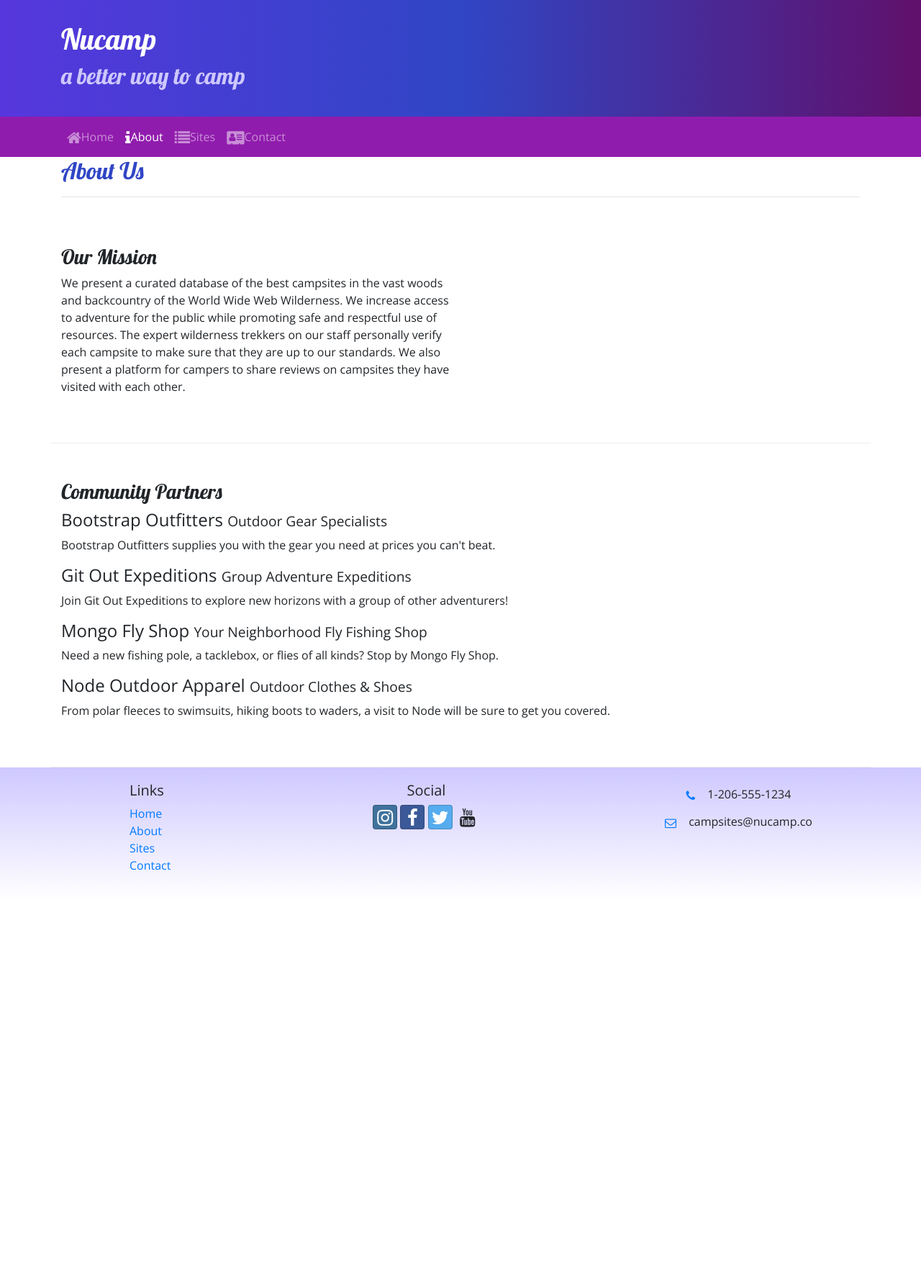
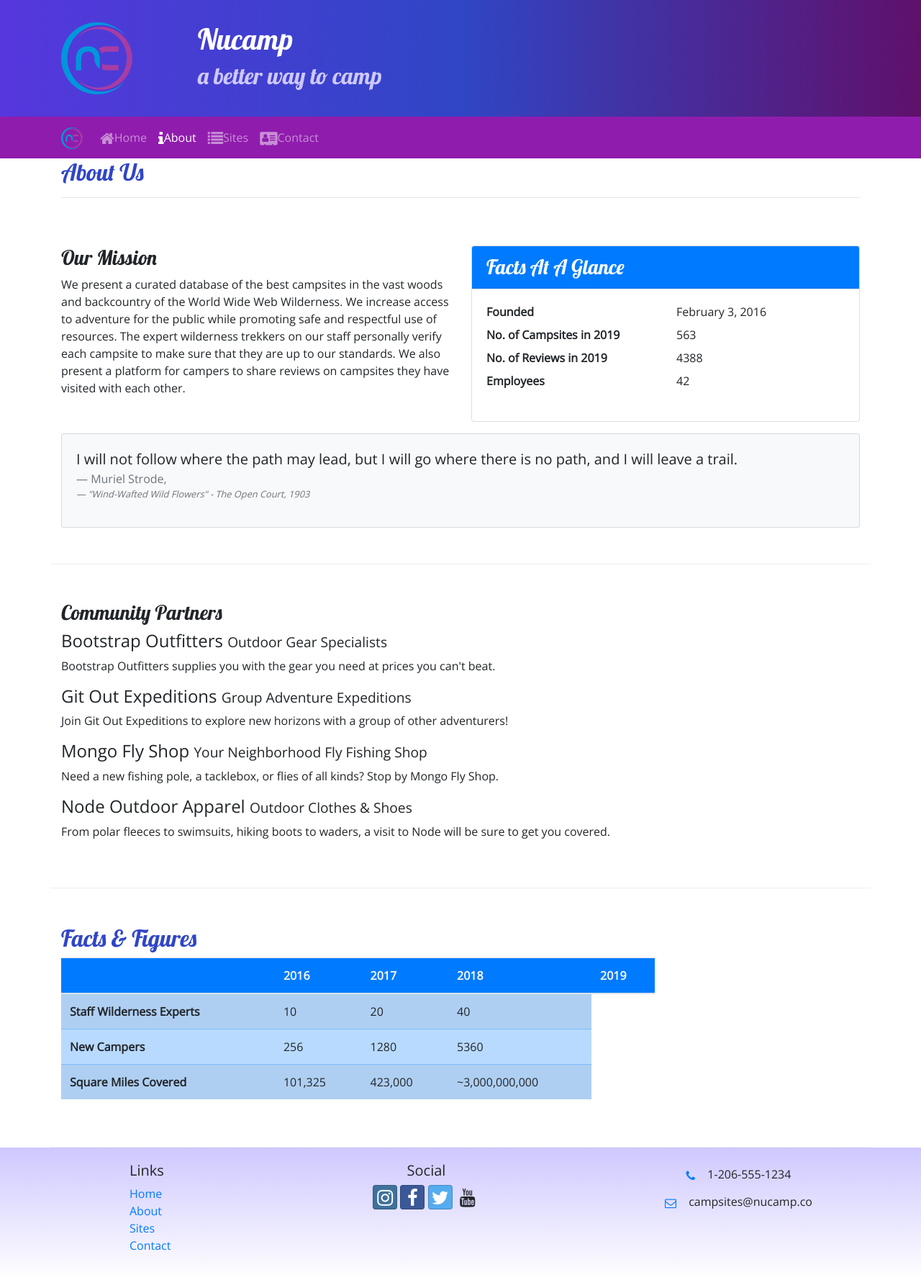
Before and after one commit to mk-bishop/nucampsite, a PHP site: page /aboutus.html in a window 1280 px wide. Shown: the whole page at 72% size. Before the commit the page ends 1209 px from the top, so only its background shows below. Run offline with PHP 8.4, Linux system fonts and the light colour scheme; some libraries are stand-ins or nearby versions.

Commit message:
tables and media

```diff
--- a/aboutus.html
+++ b/aboutus.html
@@ -24,6 +24,9 @@
     <header class="jumbotron jumbotron-fluid">
         <div class="container">
             <div class="row">
+                <div class="col-4 col-sm-3 col-md-2 align-self-center">
+                    <img src="img/logo.png" class="img-fluid" alt="nucamp logo" />
+                </div>
                 <div class="col">
                     <h1>Nucamp</h1>
                     <h2>a better way to camp</h2>
@@ -34,7 +37,8 @@
 
     <nav class="navbar navbar-expand-sm navbar-dark sticky-top">
         <div class="container">
-        <button class="navbar-toggler ml-auto" type="button" data-toggle="collapse" data-target="#nucampNavbar">
+            <a class="navbar-brand" href="index.html"><img src="img/logo.png" height="30" width="30" alt="nucamp logo" /></a>
+            <button class="navbar-toggler" type="button" data-toggle="collapse" data-target="#nucampNavbar">
                 <span class="navbar-toggler-icon"></span>
             </button>
             <div class="collapse navbar-collapse" id="nucampNavbar">
@@ -65,6 +69,33 @@
                     campsite to make sure that they are up to our standards. We also present a platform for campers to
                     share reviews on campsites they have visited with each other.</p>
             </div>
+            <div class="col-sm-6">
+                <div class="card">
+                    <h3 class="card-header bg-primary text-white">Facts At A Glance</h3>
+                    <div class="card-body">
+                        <dl class="row">
+                            <dt class="col-6">Founded</dt>
+                            <dd class="col-6">February 3, 2016</dd>
+                            <dt class="col-6">No. of Campsites in 2019</dt>
+                            <dd class="col-6">563</dd>
+                            <dt class="col-6">No. of Reviews in 2019</dt>
+                            <dd class="col-6">4388</dd>
+                            <dt class="col-6">Employees</dt>
+                            <dd class="col-6">42</dd>
+                        </dl>
+                    </div>
+                </div>
+            </div>
+            <div class="col">
+                <div class="card bg-light mt-3">
+                    <blockquote class="blockquote card-body">
+                        <p class="mb-0">I will not follow where the path may lead, but I will go where there is no path, and I will leave a trail.</p>
+                        <footer class="blockquote-footer">Muriel Strode,
+                            <cite class="blockquote-footer">"Wind-Wafted Wild Flowers" - The Open Court, 1903</cite>
+                        </footer>
+                    </blockquote>
+                </div>
+            </div>
         </div>
 
         <div class="row row-content">
@@ -81,9 +112,47 @@
                     covered.</p>
             </div>
         </div>
+        <div class="row row-content">
+            <div class="col-sm-9">
+                <h2>Facts &amp; Figures</h2>
+                <div class="table-responsive">
+                    <table class="table table-striped">
+                        <thead>
+                            <tr class="bg-primary text-light">
+                                <th></th>
+                                <th>2016</th>
+                                <th>2017</th>
+                                <th>2018</th>
+                                <th>2019</th>
+                            </tr>
+                        </thead>
+                        <tbody class="table-primary">
+                            <tr>
+                                <th>Staff Wilderness Experts</th>
+                                <td>10</td>
+                                <td>20</td>
+                                <td>40</td>
+                            </tr>
+                            <tr>
+                                <th>New Campers</th>
+                                <td>256</td>
+                                <td>1280</td>
+                                <td>5360</td>
+                            </tr>
+                            <tr>
+                                <th>Square Miles Covered</th>
+                                <td>101,325</td>
+                                <td>423,000</td>
+                                <td>~3,000,000,000</td>
+                            </tr>
+                        </tbody>
+                    </table>
+                </div>
+            </div>
+        </div>
     </div>
 
-    <footer>
+    <footer class="site-footer">
         <div class="container">
             <div class="row">
                 <div class="col-4 col-sm-2 offset-1">
--- a/css/styles.css
+++ b/css/styles.css
@@ -14,7 +14,7 @@ header h2 {
     color: #CEC8FF;
 }
 
-footer {
+.site-footer {
     background-image: linear-gradient(#CEC8FF, white);
     padding: 20px 0;
 }
```
Also changed, not shown: contactus.html (+6 -2 lines), index.html (+16 -2 lines), img/bootstrap-thumb.png (added), img/breadcrumb-trail-thumb.jpg (added), img/breadcrumb-trail.jpg (added), img/chrome-river-thumb.jpg (added), img/chrome-river.jpg (added), img/logo.png (added), img/react-lake-thumb.jpg (added), img/react-lake.jpg (added), 2 other files. Lines whose indentation alone changed are shown as unchanged.
